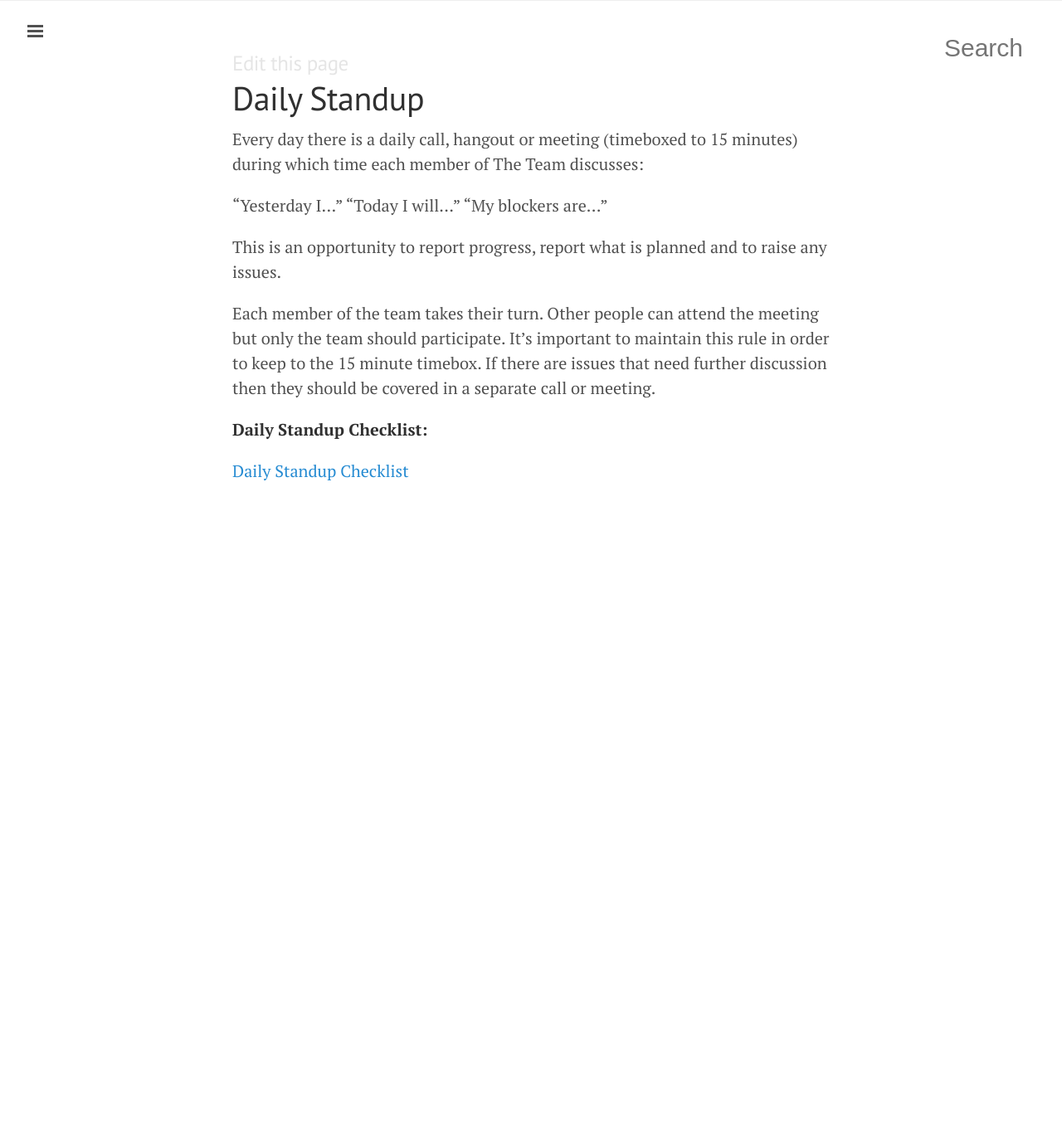
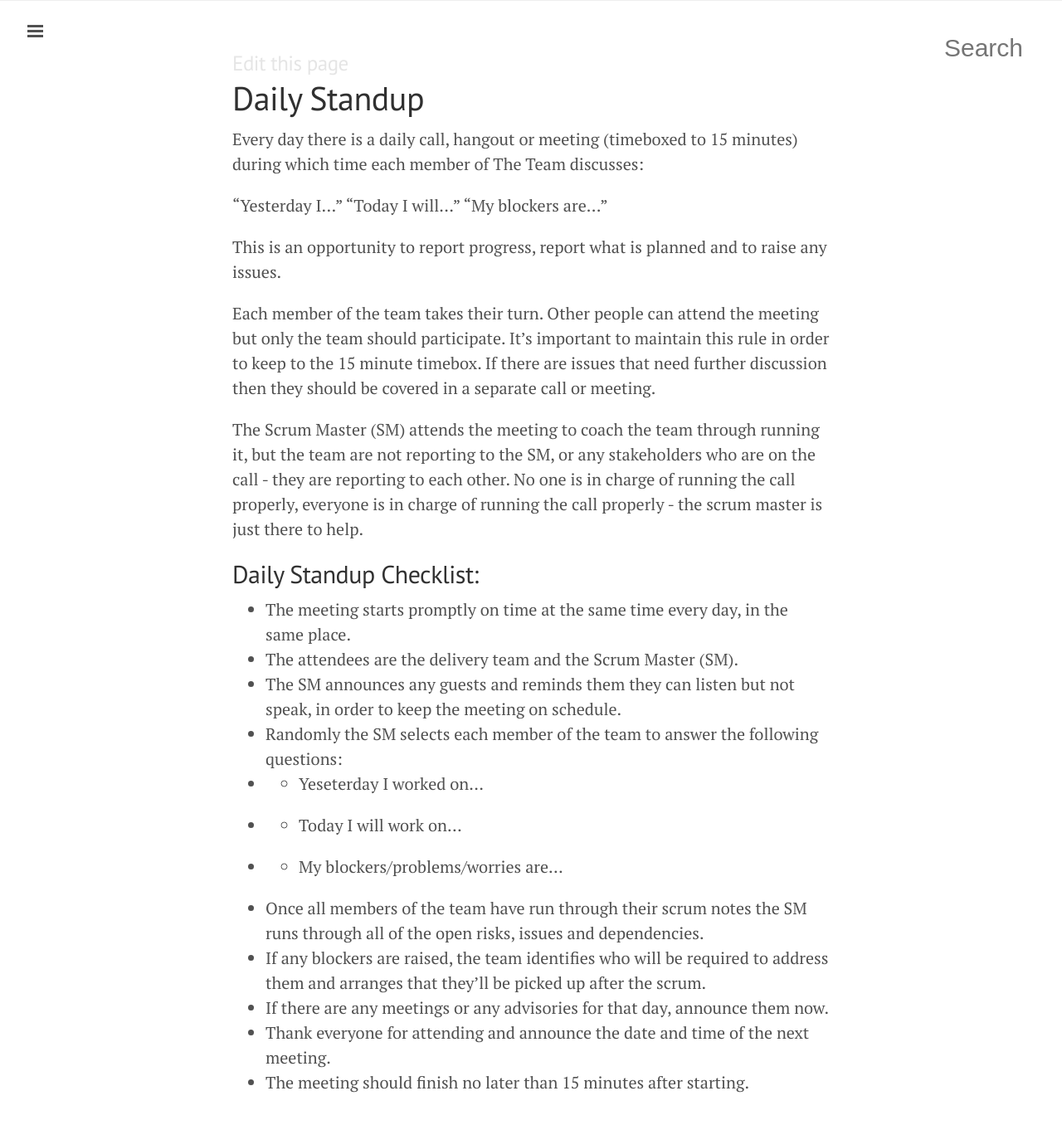
Before and after one commit to tormi/WunderWay, a Jekyll site: the page built from projects/daily-standup.md, in a window 1280 px wide and 1400 px high, scrolled down 97 px. Shown: the top 1356 px of the window at 83% size. Built offline with Jekyll 4.4.1, drawn with Linux system fonts in a browser that asks for light colours; Markdown is read by kramdown in place of the engine named in the settings; before the commit the page ends 900 px from its top, so only the background shows below that.

Commit message:
Move saily standuo checklist into main daily standup page and expand

```diff
--- a/projects/daily-standup.md
+++ b/projects/daily-standup.md
@@ -16,6 +16,19 @@ This is an opportunity to report progress, report what is planned and to raise a
 
 Each member of the team takes their turn. Other people can attend the meeting but only the team should participate. It's important to maintain this rule in order to keep to the 15 minute timebox. If there are issues that need further discussion then they should be covered in a separate call or meeting.
 
-**Daily Standup Checklist:**
+The Scrum Master (SM) attends the meeting to coach the team through running it, but the team are not reporting to the SM, or any stakeholders who are on the call - they are reporting to each other. No one is in charge of running the call properly, everyone is in charge of running the call properly - the scrum master is just there to help.
 
-<a href="../daily-standup-checklist">Daily Standup Checklist</a>
+## Daily Standup Checklist:
+
+* The meeting starts promptly on time at the same time every day, in the same place.
+* The attendees are the delivery team and the Scrum Master (SM).
+* The SM announces any guests and reminds them they can listen but not speak, in order to keep the meeting on schedule.
+* Randomly the SM selects each member of the team to answer the following questions:
+* * Yeseterday I worked on...
+* * Today I will work on...
+* * My blockers/problems/worries are...
+* Once all members of the team have run through their scrum notes the SM runs through all of the open risks, issues and dependencies.
+* If any blockers are raised, the team identifies who will be required to address them and arranges that they’ll be picked up after the scrum.
+* If there are any meetings or any advisories for that day, announce them now.
+* Thank everyone for attending and announce the date and time of the next meeting.
+* The meeting should finish no later than 15 minutes after starting.
```
Also changed, not shown: projects/daily-standup-checklist.md (deleted, +0 -21 lines).
